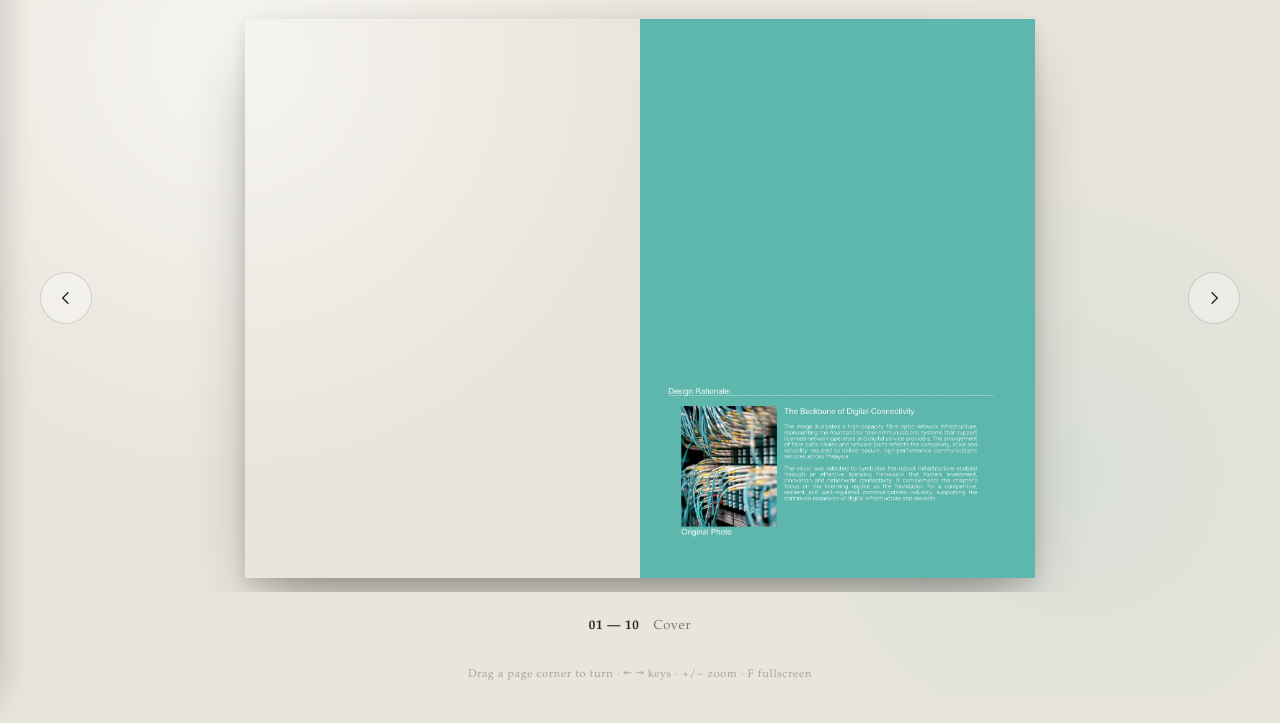
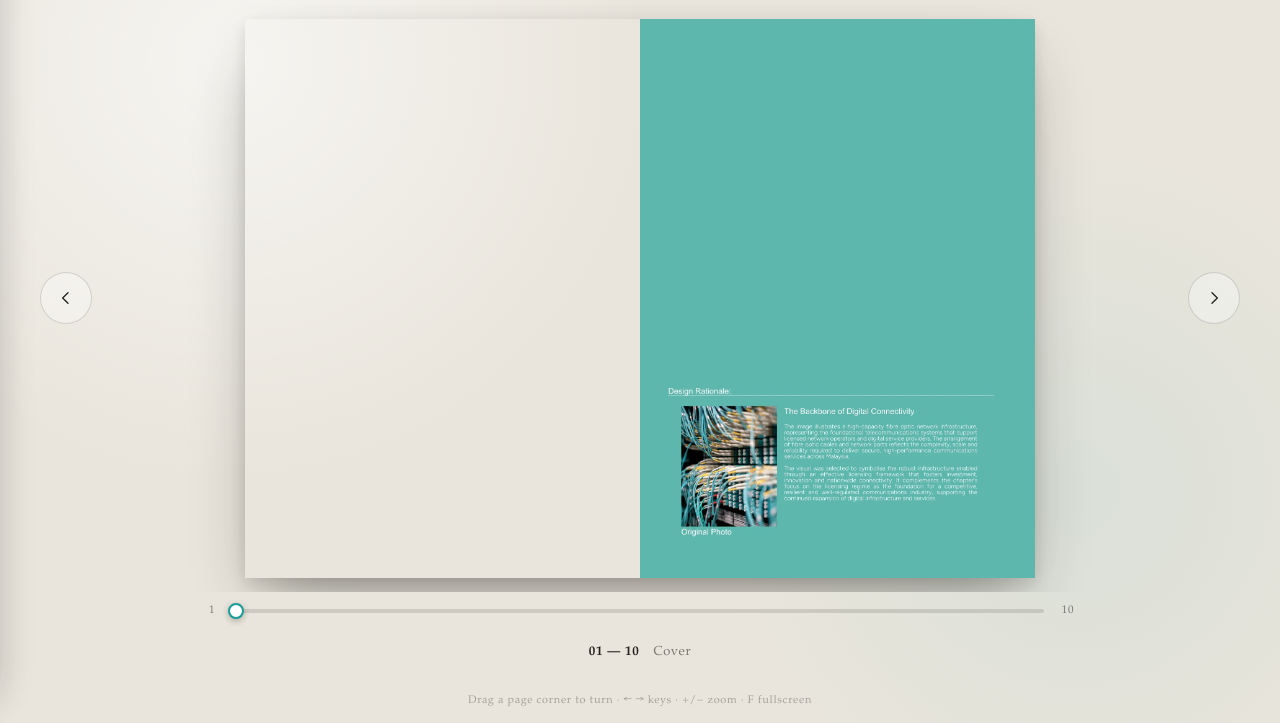
Before and after one commit to endahbyu/horizontal-flipbook, a plain HTML site: page index.html in a window 1280 px wide. Shown: the part 105-828 px from the top of the page. Before the commit the page ends 802 px from the top, so only its background shows below. Drawn offline with Linux system fonts and the light colour scheme.

Commit message:
Add draggable progress bar (scrub to jump pages)

```diff
--- a/css/style.css
+++ b/css/style.css
@@ -200,6 +200,72 @@ header {
   letter-spacing: 0.06em;
 }
 
+/* ===== Progress bar ===== */
+.progress {
+  width: min(90vw, 880px);
+  display: flex;
+  align-items: center;
+  gap: 12px;
+  padding: 4px 0 0;
+  font-size: 11px;
+  color: var(--ink-soft);
+  letter-spacing: 0.06em;
+  -webkit-tap-highlight-color: transparent;
+  user-select: none;
+}
+
+.progress-page {
+  min-width: 24px;
+  text-align: center;
+  font-variant-numeric: tabular-nums;
+}
+
+.progress-track {
+  position: relative;
+  flex: 1;
+  height: 22px;
+  display: flex;
+  align-items: center;
+  cursor: pointer;
+  touch-action: none;
+}
+
+.progress-track::before {
+  content: "";
+  position: absolute;
+  left: 0;
+  right: 0;
+  top: 50%;
+  height: 4px;
+  transform: translateY(-50%);
+  background: rgba(36, 35, 31, 0.14);
+  border-radius: 999px;
+}
+
+.progress-fill {
+  position: absolute;
+  left: 0;
+  top: 50%;
+  height: 4px;
+  transform: translateY(-50%);
+  width: 0%;
+  background: var(--accent);
+  border-radius: 999px;
+}
+
+.progress-knob {
+  position: absolute;
+  top: 50%;
+  left: 0%;
+  width: 16px;
+  height: 16px;
+  transform: translate(-50%, -50%);
+  border-radius: 50%;
+  background: #fff;
+  border: 2px solid var(--accent);
+  box-shadow: 0 2px 6px rgba(36, 35, 31, 0.3);
+}
+
 .meta b {
   color: var(--ink);
   font-weight: 600;
--- a/index.html
+++ b/index.html
@@ -50,6 +50,15 @@
       </button>
     </div>
 
+    <div class="progress" id="progress" aria-label="Reading progress">
+      <span class="progress-page" id="progressCur">1</span>
+      <div class="progress-track" id="progressTrack">
+        <div class="progress-fill" id="progressFill"></div>
+        <div class="progress-knob" id="progressKnob"></div>
+      </div>
+      <span class="progress-page" id="progressTotal">10</span>
+    </div>
+
     <p class="meta"><b id="readout">01 — 10</b><span id="caption">Cover</span></p>
     <p class="hint">Drag a page corner to turn · ← → keys · +/− zoom · F fullscreen</p>
 
--- a/js/main.js
+++ b/js/main.js
@@ -93,12 +93,28 @@
      ============================================================ */
   var readout = document.getElementById("readout");
   var caption = document.getElementById("caption");
+  var progressCur = document.getElementById("progressCur");
+  var progressTotal = document.getElementById("progressTotal");
+  var progressTrack = document.getElementById("progressTrack");
+  var progressFill = document.getElementById("progressFill");
+  var progressKnob = document.getElementById("progressKnob");
 
   function update() {
     var idx = pageFlip.getCurrentPageIndex();
     var total = pageFlip.getPageCount();
     readout.textContent = String(idx + 1).padStart(2, "0") + " — " + String(total).padStart(2, "0");
     caption.textContent = idx === 0 ? "Cover" : (idx === total - 1 ? "Back cover" : "Page " + (idx + 1));
+    updateProgress();
+  }
+
+  function updateProgress() {
+    var idx = pageFlip.getCurrentPageIndex();
+    var total = pageFlip.getPageCount();
+    var pct = total > 1 ? (idx / (total - 1)) * 100 : 0;
+    progressFill.style.width = pct + "%";
+    progressKnob.style.left = pct + "%";
+    progressCur.textContent = idx + 1;
+    progressTotal.textContent = total;
   }
 
   pageFlip.on("flip", update);
@@ -229,6 +245,35 @@
   });
 
   /* ============================================================
+     PROGRESS BAR (drag / scrub untuk lompat halaman)
+     ============================================================ */
+  var scrubbing = false;
+
+  function scrubTo(clientX) {
+    var rect = progressTrack.getBoundingClientRect();
+    if (!rect.width) return;
+    var frac = Math.max(0, Math.min(1, (clientX - rect.left) / rect.width));
+    var total = pageFlip.getPageCount();
+    var idx = Math.round(frac * (total - 1));
+    pageFlip.turnToPage(idx);
+    update();
+  }
+
+  progressTrack.addEventListener("pointerdown", function (e) {
+    scrubbing = true;
+    progressTrack.setPointerCapture(e.pointerId);
+    scrubTo(e.clientX);
+  });
+  progressTrack.addEventListener("pointermove", function (e) {
+    if (scrubbing) scrubTo(e.clientX);
+  });
+  function endScrub() {
+    scrubbing = false;
+  }
+  progressTrack.addEventListener("pointerup", endScrub);
+  progressTrack.addEventListener("pointercancel", endScrub);
+
+  /* ============================================================
      KONTROL NAVIGASI
      ============================================================ */
   document.getElementById("next").addEventListener("click", function () {
```
